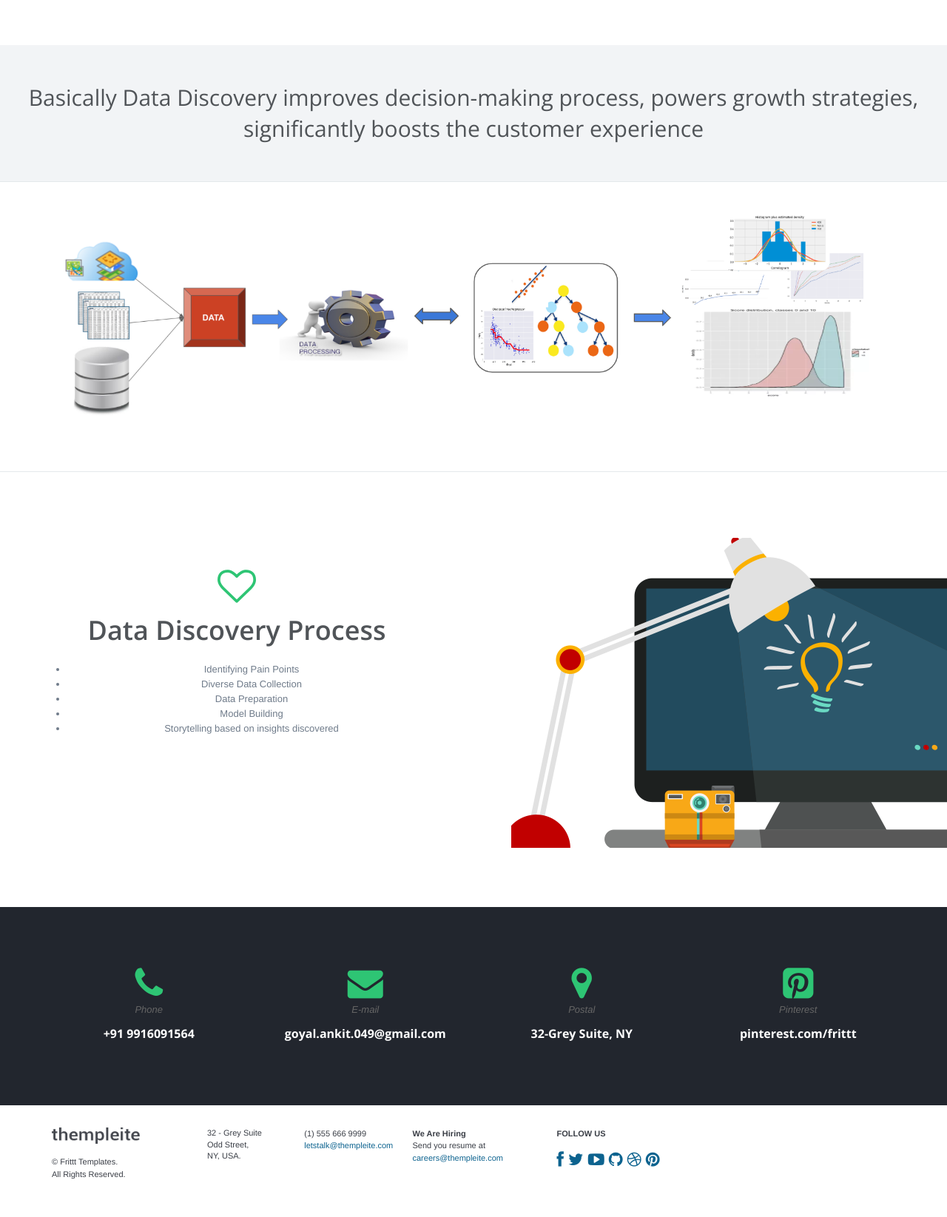
After one commit to ankitgoyalgithub/datatech, a Django app: template portal/templates/data-discovery.html in a window 1280 px wide. The commit adds this page. Shown: the part 1380-3025 px from the top of the page at 74% size. Run offline with Django 3.2, Linux system fonts and the light colour scheme; the template is opened without the code that fills it, so the values that code supplies are empty; some libraries are stand-ins or nearby versions.

Commit message:
New Content

```diff
--- /dev/null
+++ b/portal/templates/data-discovery.html
@@ -0,0 +1,256 @@
+<!DOCTYPE html>
+<html>
+
+<head>
+    {% load static %}
+    <meta http-equiv="content-type" content="text/html;charset=UTF-8" />
+    <meta charset="utf-8" />
+    <title>Dataech</title>
+    <meta name="viewport" content="width=device-width, initial-scale=1.0, maximum-scale=1.0, user-scalable=no" />
+    <meta content="" name="description" />
+    <meta content="" name="author" />
+    <link rel="stylesheet" type="text/css" href="{% static 'plugins/owl-carousel/owl.carousel.css' %}" />
+    <link rel="stylesheet" type="text/css" href="{% static 'plugins/owl-carousel/owl.theme.css' %}" />
+    <link rel="stylesheet" type="text/css" href="{% static 'plugins/onescroll/css/demo.css' %}" />
+    <link rel="stylesheet" type="text/css" href="{% static 'plugins/onescroll/css/component.css' %}" />
+    <link rel="stylesheet" type="text/css" href="{% static 'plugins/headereffects/css/component.css' %}">
+    <link rel="stylesheet" type="text/css" href="{% static 'plugins/headereffects/css/normalize.css' %}" />
+    <link href="{% static 'plugins/pace/pace-theme-flash.css' %}" rel="stylesheet" type="text/css" media="screen" />
+    <!-- BEGIN CORE CSS FRAMEWORK -->
+    <link href="{% static 'plugins/boostrapv3/css/bootstrap.min.css' %}" rel="stylesheet" type="text/css" />
+    <link href="{% static 'plugins/boostrapv3/css/bootstrap-theme.min.css' %}" rel="stylesheet" type="text/css" />
+    <link href="{% static 'plugins/font-awesome/css/font-awesome.min.css' %}" rel="stylesheet" type="text/css" />
+    <!-- END CORE CSS FRAMEWORK -->
+    <!-- BEGIN CSS TEMPLATE -->
+    <link href="{% static 'css/style.css' %}" rel="stylesheet" type="text/css" />
+    <link href="{% static 'css/magic_space.css' %}" rel="stylesheet" type="text/css" />
+    <link href="{% static 'css/responsive.css' %}" rel="stylesheet" type="text/css" />
+    <link href="{% static 'css/animate.min.css' %}" rel="stylesheet" type="text/css" />
+    <!-- END CSS TEMPLATE -->
+</head>
+<!-- END HEAD -->
+
+<body>
+    <div class="main-wrapper">
+        <div role="navigation" class="navbar navbar-default navbar-static-top">
+            <div class="container">
+                <div class="compressed">
+                    <div class="navbar-header">
+                        <button data-target=".navbar-collapse" data-toggle="collapse" class="navbar-toggle" type="button">
+                            <span class="sr-only">Toggle navigation</span> <span class="icon-bar"></span><span
+                                class="icon-bar"></span><span class="icon-bar"></span>
+                        </button>
+                        <a href="#" class="navbar-brand compressed">
+                            <img src="{% static 'img/logo_condensed.png' %}" alt="" data-src="{% static 'img/logo_condensed.png' %}" data-src-retina="{% static 'img/logo2x.png' %}" width="119" height="22" /></a>
+                    </div>
+                    <div class="navbar-collapse collapse">
+                        <ul class="nav navbar-nav navbar-right">
+                            <li><a href="/">Home</a></li>
+                            <li><a href="tour">Offerings</a></li>
+                            <li><a href="pricing.html">Pricing</a></li>
+                            <li><a href="portfolio">Portfolio</a></li>
+                            <li><a href="contact">Contact</a></li>
+                        </ul>
+                    </div>
+                    <!--/.nav-collapse -->
+                </div>
+            </div>
+        </div>
+        <div class="section grey text-center m-t-60 p-t-40 p-b-40" id="banner-footer">
+            <h2 class="normal m-b-10">
+                Discovery as you are aware is the action or process of discovering or being discovered.
+            </h2>
+        </div>
+        <div id="cbp-so-scroller" class="cbp-so-scroller section white ha-waypoint green-icons" data-animate-down="ha-header-color" data-animate-up="ha-header-hide">
+            <section class="cbp-so-section">
+                <figure class="cbp-so-side cbp-so-side-left">
+                    <img src="{% static 'img/data-pyramid.png' %}" alt="img01" style="height:400px;width:600px;">
+                </figure>
+                <article class="cbp-so-side cbp-so-side-right text-center middle">
+                    <div class="row">
+                        <div class="col-md-12 p-t-80 col-vlg-8 col-vlg-offset-2">
+                            <i class="fa fa-arrows-alt fa-4x"></i>
+                            <h1 class="m-b-20">
+                                <span class="semi-bold">The Need for Data Discovery</span>
+                            </h1>
+                            <p>
+                                Traditional BI or Data Analysis answers the “what” of the information and gives us insights into what happened, but does not answer “why” something happened like “why did the usage of product decreased” or “why does product feature adoption went down”. Data discovery is the technology that helps users in answering the question beginning with “why”.
+                            </p>
+                            <!-- <a href="javascript:" class="bold">Learn More</a> -->
+                        </div>
+                    </div>
+                </article>
+            </section>
+            <section class="cbp-so-section">
+                <article class="cbp-so-side cbp-so-side-left text-center middle">
+                    <div class="row">
+                        <div class="col-md-12 p-t-40 col-vlg-8 col-vlg-offset-2">
+                            <i class="fa fa-heart-o fa-4x"></i>
+                            <h1 class="m-b-20">
+                                <span class="semi-bold">Goals</span></h1>
+                            <p>
+                                <ul>
+                                    <li>Understanding Business Trends</li>
+                                    <li>Assessment of business assumptions and strategies</li>
+                                    <li>Making Business Proactive from Reactive</li>
+                                    <li>Business Attributes to be monitored in order to Mitigate the risk</li>
+                                    <li>Finding independent elements which are affecting final outcomes.</li>
+                                    <li>Actionable insights with intensity of correlation, thresholds and importance of affecting business.</li>
+                                </ul>
+                            </p>
+                        </div>
+                    </div>
+                </article>
+                <figure class="cbp-so-side cbp-so-side-right">
+                    <img src="{% static 'img/Stressfree.png' %}" alt="img01">
+                </figure>
+            </section>
+            <div class="section grey text-center m-t-60 p-t-40 p-b-40" id="banner-footer">
+                <h2 class="normal m-b-10">
+                        Basically Data Discovery improves decision-making process, powers growth strategies, significantly boosts the customer experience
+                </h2>
+            </div>
+            <section class="cbp-so-section" style="text-align:center;margin-bottom:1rem;">
+                <img src="{% static 'img/data-discovery-flow.png' %}" alt="img01" style="width:90%;">
+            </section>
+            <section class="cbp-so-section">
+                <article class="cbp-so-side cbp-so-side-left text-center middle">
+                    <div class="row">
+                        <div class="col-md-12 p-t-40 col-vlg-8 col-vlg-offset-2">
+                            <i class="fa fa-heart-o fa-4x"></i>
+                            <h1 class="m-b-20">
+                                <span class="semi-bold">Data Discovery Process</span></h1>
+                            <p>
+                                <ul>
+                                    <li>Identifying Pain Points</li>
+                                    <li>Diverse Data Collection</li>
+                                    <li>Data Preparation</li>
+                                    <li>Model Building</li>
+                                    <li>Storytelling based on insights discovered</li>
+                                </ul>
+                            </p>
+                        </div>
+                    </div>
+                </article>
+                <figure class="cbp-so-side cbp-so-side-right">
+                    <img src="{% static 'img/Stressfree.png' %}" alt="img01">
+                </figure>
+            </section>
+        </div>
+        <div class="section black contact-details green-icons">
+            <div class="container">
+                <div class="row">
+                    <div class="col-md-3 text-center">
+                        <div class="services-box-3">
+                            <i class="fa fa-phone"></i>
+                            <div class="content">
+                                <p>
+                                    Phone</p>
+                                <h3>
+                                    +91 9916091564</h3>
+                            </div>
+                        </div>
+                    </div>
+                    <div class="col-md-3 text-center">
+                        <div class="services-box-3">
+                            <i class="fa fa-envelope"></i>
+                            <div class="content">
+                                <p>
+                                    E-mail</p>
+                                <h3>
+                                    goyal.ankit.049@gmail.com</h3>
+                            </div>
+                        </div>
+                    </div>
+                    <div class="col-md-3 text-center">
+                        <div class="services-box-3">
+                            <i class="fa fa-map-marker "></i>
+                            <div class="content">
+                                <p>
+                                    Postal</p>
+                                <h3>
+                                    32-Grey Suite, NY</h3>
+                            </div>
+                        </div>
+                    </div>
+                    <div class="col-md-3 text-center">
+                        <div class="services-box-3">
+                            <i class="fa fa-pinterest-square"></i>
+                            <div class="content">
+                                <p>
+                                    Pinterest</p>
+                                <h3>
+                                    pinterest.com/frittt</h3>
+                            </div>
+                        </div>
+                    </div>
+                </div>
+            </div>
+        </div>
+        <div class="section white footer">
+            <div class="container">
+                <div class="p-t-30 p-b-50">
+                    <div class="row">
+                        <div class="col-md-2 col-lg-2 col-sm-2 col-xs-12 xs-m-b-20">
+                            <img src="{% static 'img/logo_condensed.png' %}" alt="" data-src="{% static 'img/logo_condensed.png' %}" data-src-retina="{% static 'img/logo2x.png' %}" width="119" height="22" />
+                            <br />
+                            <br /> © Frittt Templates.
+                            <br /> All Rights Reserved.
+                        </div>
+                        <div class="col-md-4 col-lg-3 col-sm-4  col-xs-12 xs-m-b-20">
+                            <address class="xs-no-padding  col-md-6 col-lg-6 col-sm-6  col-xs-12">
+                                32 - Grey Suite<br>
+                                Odd Street,<br>
+                                NY, USA.
+                            </address>
+                            <div class="xs-no-padding col-md-6 col-lg-6 col-sm-6">
+                                <div>
+                                    (1) 555 666 9999</div>
+                                <a href="javascript:">letstalk@thempleite.com</a>
+                            </div>
+                            <div class="clearfix">
+                            </div>
+                        </div>
+                        <div class="col-md-2 col-lg-2 col-sm-2  col-xs-12 xs-m-b-20">
+                            <div class="bold">
+                                We Are Hiring</div>
+                            Send you resume at <a href="javascript:">careers@thempleite.com</a>
+                        </div>
+                        <div class="col-md-2 col-lg-2 col-sm-2  col-xs-12 ">
+                            <div class="bold">
+                                FOLLOW US</div>
+                            <br />
+                            <a href="javascript:"><i class="fa fa-facebook fa-2x"></i></a>&nbsp;
+                            <a href="javascript:">
+                                <i class="fa fa-twitter fa-2x"></i></a>&nbsp; <a href="javascript:"><i class="fa fa-youtube-play  fa-2x">
+                                </i></a>&nbsp; <a href="javascript:"><i class="fa fa-github fa-2x"></i></a>&nbsp;
+                            <a href="javascript:"><i class="fa fa-dribbble fa-2x"></i></a>&nbsp;
+                            <a href="javascript:">
+                                <i class="fa fa-pinterest fa-2x"></i></a>
+                        </div>
+                    </div>
+                </div>
+            </div>
+        </div>
+    </div>
+    <!-- BEGIN CORE JS FRAMEWORK -->
+    <script type="text/javascript" src="{% static 'plugins/jquery-1.8.3.min.js' %}"></script>
+    <script src="{% static 'plugins/boostrapv3/js/bootstrap.min.js' %}" type="text/javascript"></script>
+    <!-- END CORE JS FRAMEWORK -->
+    <!-- BEGIN JS PLUGIN -->
+    <script src="{% static 'plugins/pace/pace.min.js' %}" type="text/javascript"></script>
+    <script src="{% static 'plugins/jquery-unveil/jquery.unveil.min.js' %}" type="text/javascript"></script>
+    <script src="{% static 'plugins/owl-carousel/owl.carousel.min.js' %}" type="text/javascript"></script>
+    <script src="{% static 'plugins/modernizr.custom.js' %}"></script>
+    <script src="{% static 'plugins/waypoints.min.js' %}"></script>
+    <script type="text/javascript" src="{% static 'plugins/parrallax/js/jquery.parallax-1.1.3.js' %}"></script>
+    <script src="{% static 'plugins/onescroll/js/classie.js' %}"></script>
+    <script src="{% static 'plugins/onescroll/js/cbpScroller.js' %}"></script>
+    <script type="text/javascript" src="{% static 'plugins/jquery-nicescroll/jquery.nicescroll.min.js' %}"></script>
+    <!-- END JS PLUGIN -->
+    <script>
+        new cbpScroller(document.getElementById('cbp-so-scroller'));
+    </script>
+    <script type="text/javascript" src="{% static 'js/core.js' %}"></script>
+</body>
+</html>
--- a/portal/urls.py
+++ b/portal/urls.py
@@ -8,6 +8,7 @@ from portal import views
 app_name="portal"
 
 urlpatterns = [
+    url("^data-discovery$", TemplateView.as_view(template_name='data-discovery.html'), name='data_discovery'),
     url("^portfolio$", TemplateView.as_view(template_name='portfolio.html'), name='portfolio'),
     url("^tour$", TemplateView.as_view(template_name='tour.html'), name='tour'),
     url("^contact$", TemplateView.as_view(template_name='contact.html'), name='contact'),
```
Also changed, not shown: portal/templates/tour.html (+20 -5 lines), assets/img/data-discovery-flow.png (added), assets/img/data-discovery.jpg (added), assets/img/data-pyramid.png (added), 1 other file.
